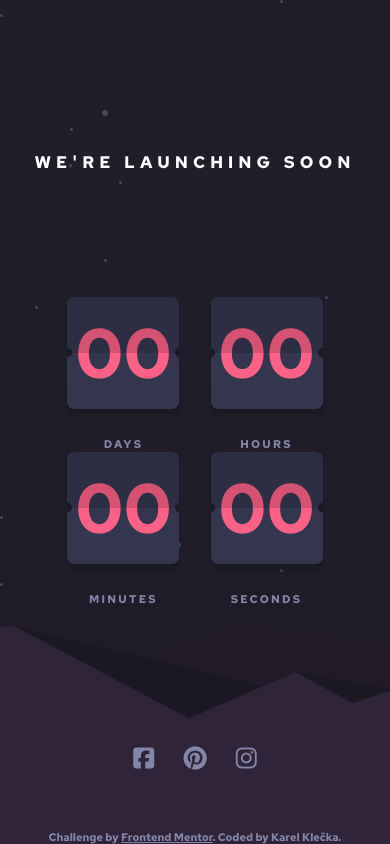
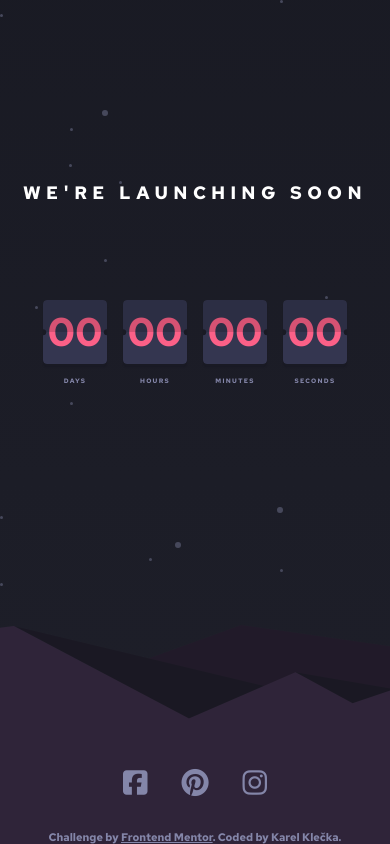
Before and after one commit to Klekar/countdown-timer, a plain HTML site: page index.html in a window 390 px wide. Drawn offline with Linux system fonts and the light colour scheme.

Commit message:
Add some responsivness, fix some style bugs

```diff
--- a/styles.css
+++ b/styles.css
@@ -16,12 +16,15 @@ html {
 	margin: 0;
 	text-align: center;
 	height: 100%;
+	overflow: hidden;
 	background-color: var(--darker-blue);
 	background-image: url(./images/bg-stars.svg);
-	background-image: url(./images/bg-stars.svg), linear-gradient(var(--darker-blue), #211A29);
+	background-image: url(./images/bg-stars.svg), linear-gradient(var(--darkest-blue), var(--darker-blue));
 }
 
 body {
+	height: 100%;
+	overflow: hidden;
 	margin: 0;
 }
 
@@ -30,15 +33,18 @@ body>* {
 }
 
 h1 {
-	top: 10rem;
+	top: 20vh;
 	color: var(--white);
-	font-size: 1.2em;
+	font-size: 18px;
 	letter-spacing: 0.3em;
 	text-transform: uppercase;
 }
 
 .countdown {
-	top: 18rem;
+	top: 30vh;
+	display: flex;
+	justify-content: center;
+	flex-wrap: nowrap;
 }
 
 .countdown div {
@@ -118,7 +124,7 @@ h1 {
 }
 
 .countdown span {
-	margin-top: 2rem;
+	margin-top: 1.5rem;
 	color: var(--grayish-blue);
 	text-transform: uppercase;
 	letter-spacing: 0.2em;
@@ -128,7 +134,7 @@ h1 {
 footer {
 	background-image: url(./images/pattern-hills.svg);
 	background-repeat-y: no-repeat;
-	background-position-y: bottom;
+	background-position-y: top;
 	background-position-x: 80%;
 	background-size: cover;
 	width: 100%;
@@ -139,11 +145,12 @@ footer {
 }
 
 .socials {
-	font-size: 24px;
+	font-size: 28px;
 	color: var(--grayish-blue);
 	text-align: center;
-	margin-top: 14vh;
-	/*rrrrrrrrrrrrrrrrrrrrrrreeeeeeeeeeeeeeeeeeeeeeeeeeeeeeeeeeeeeeeeeeeeeeeeee*/
+	bottom: 5vh;
+	position: absolute;
+	width: 100%;
 }
 
 .socials a{
@@ -166,3 +173,23 @@ footer {
 .attribution a {
 	color: var(--grayish-blue);
 }
+
+
+/* Extra small devices (phones, 600px and down) */
+@media only screen and (max-width: 600px) {
+	:root {
+		font-size: 8px;
+	}
+}
+
+/* Small devices (portrait tablets and large phones, 600px and up) */
+@media only screen and (min-width: 600px) {...}
+
+/* Medium devices (landscape tablets, 768px and up) */
+@media only screen and (min-width: 768px) {...}
+
+/* Large devices (laptops/desktops, 992px and up) */
+@media only screen and (min-width: 992px) {...}
+
+/* Extra large devices (large laptops and desktops, 1200px and up) */
+@media only screen and (min-width: 1200px) {...}
```
